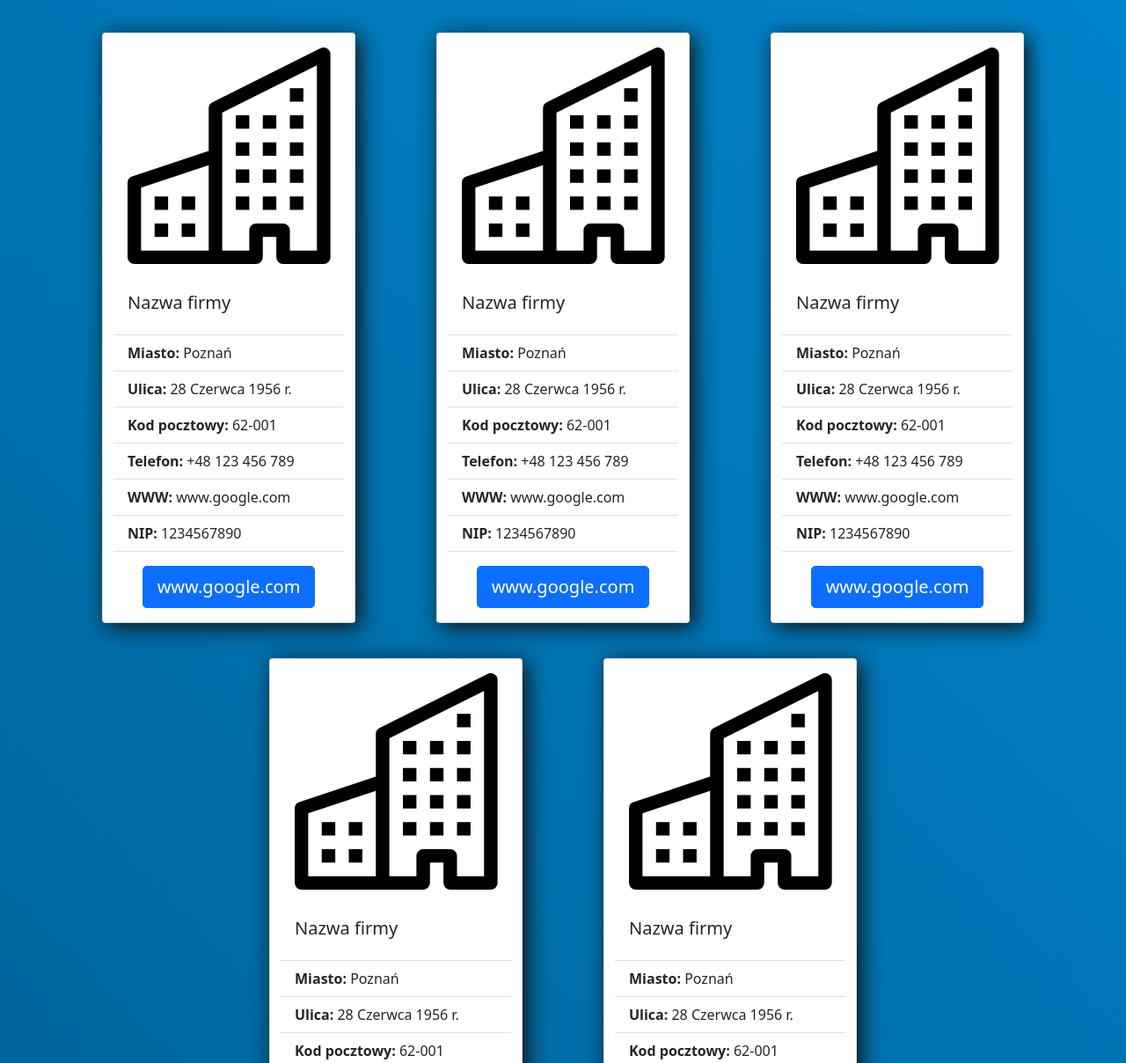
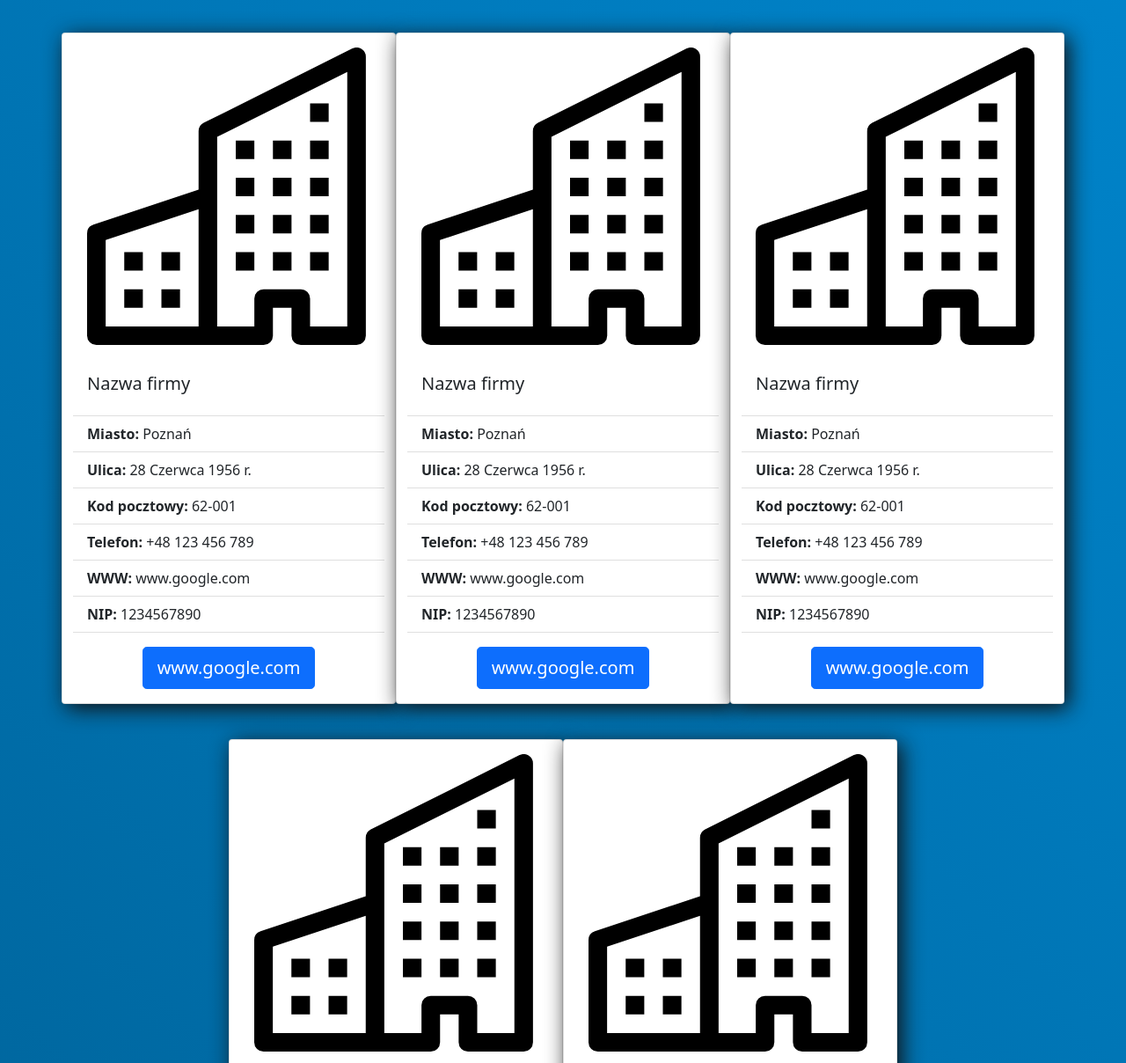
Before and after one commit to xPolix/firmy, a plain HTML site: page wojewodztwo.html in a window 1280 px wide. Shown: the part 252-1460 px from the top of the page at 88% size. Drawn offline with Linux system fonts and the light colour scheme.

Commit message:
Update wojewodztwo.html

```diff
--- a/wojewodztwo.html
+++ b/wojewodztwo.html
@@ -88,7 +88,7 @@
     <div class="row row-cols-1 row-cols-md-1 row-cols-lg-3 g-4 justify-content-center">
       <div class="col-7 col-sm-7 col-md-5 col-lg-4 col-xl-4">
       	<div class="row justify-content-center">
-	      <div class="my_shadow card mt-3" style="width: 18rem;">
+	      <div class="my_shadow card mt-3" style="width: 24rem;">
           <img class="card-img-top img-fluid ps-3 py-3" src="building.svg" alt="Obraz firmy">
           <div class="card-body">
             <h5 class="card-title">Nazwa firmy</h5>
@@ -111,7 +111,7 @@
       </div>
       <div class="col-7 col-sm-7 col-md-5 col-lg-4 col-xl-4">
       	<div class="row justify-content-center">
-	      <div class="my_shadow card mt-3" style="width: 18rem;">
+	      <div class="my_shadow card mt-3" style="width: 24rem;">
           <img class="card-img-top ps-3 py-3" src="building.svg" alt="Obraz firmy">
           <div class="card-body">
             <h5 class="card-title">Nazwa firmy</h5>
@@ -134,7 +134,7 @@
       </div>
       <div class="col-7 col-sm-7 col-md-5 col-lg-4 col-xl-4">
       	<div class="row justify-content-center">
-	      <div class="my_shadow card mt-3" style="width: 18rem;">
+	      <div class="my_shadow card mt-3" style="width: 24rem;">
           <img class="card-img-top ps-3 py-3" src="building.svg" alt="Obraz firmy">
           <div class="card-body">
             <h5 class="card-title">Nazwa firmy</h5>
@@ -157,7 +157,7 @@
       </div>
       <div class="col-7 col-sm-7 col-md-5 col-lg-4 col-xl-4">
       	<div class="row justify-content-center">
-	      <div class="my_shadow card mt-3" style="width: 18rem;">
+	      <div class="my_shadow card mt-3" style="width: 24rem;">
           <img class="card-img-top ps-3 py-3" src="building.svg" alt="Obraz firmy">
           <div class="card-body">
             <h5 class="card-title">Nazwa firmy</h5>
@@ -180,7 +180,7 @@
       </div>
       <div class="col-7 col-sm-7 col-md-5 col-lg-4 col-xl-4">
       	<div class="row justify-content-center">
-	      <div class="my_shadow card mt-3" style="width: 18rem;">
+	      <div class="my_shadow card mt-3" style="width: 24rem;">
           <img class="card-img-top ps-3 py-3" src="building.svg" alt="Obraz firmy">
           <div class="card-body">
             <h5 class="card-title">Nazwa firmy</h5>
```
